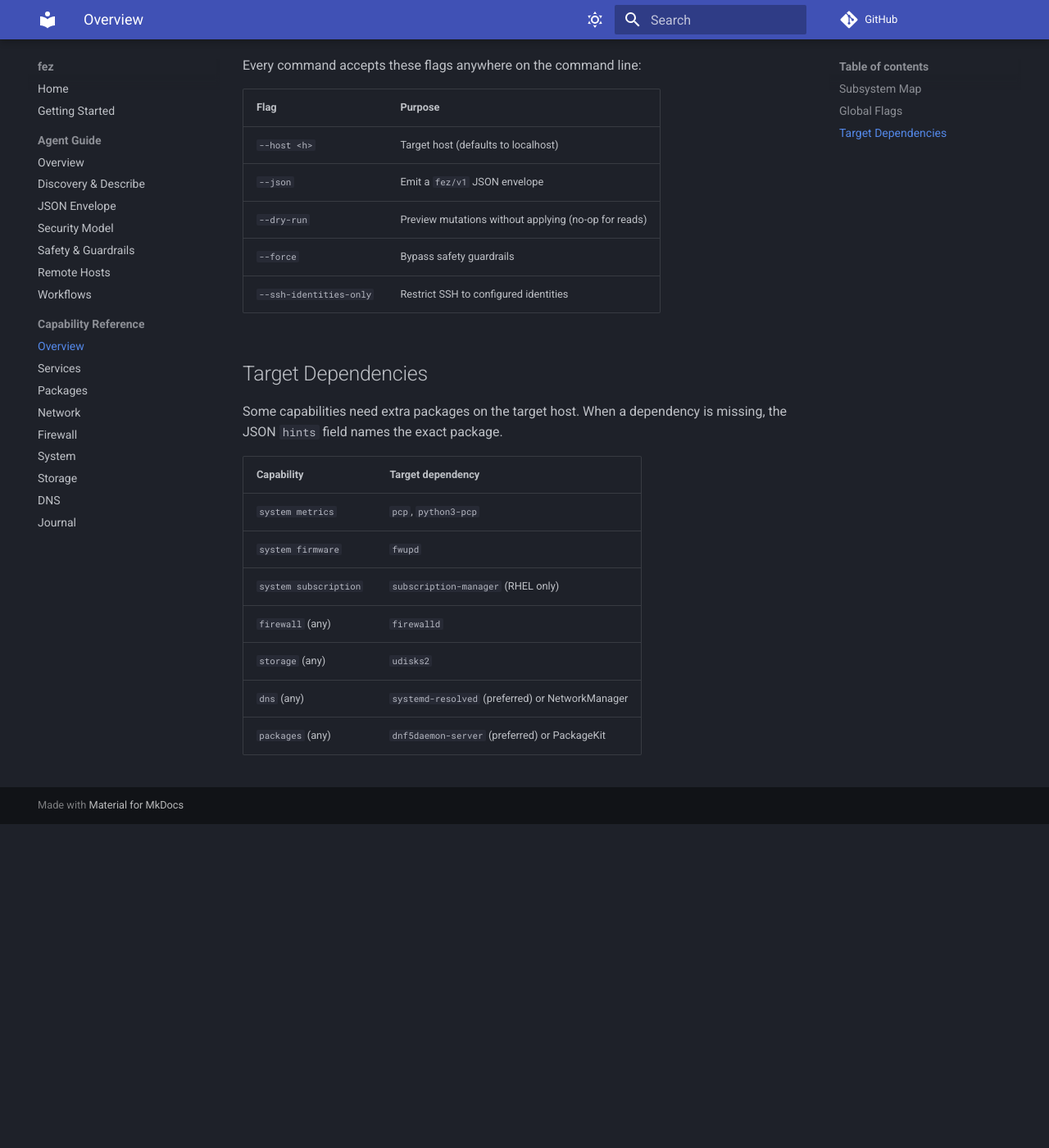
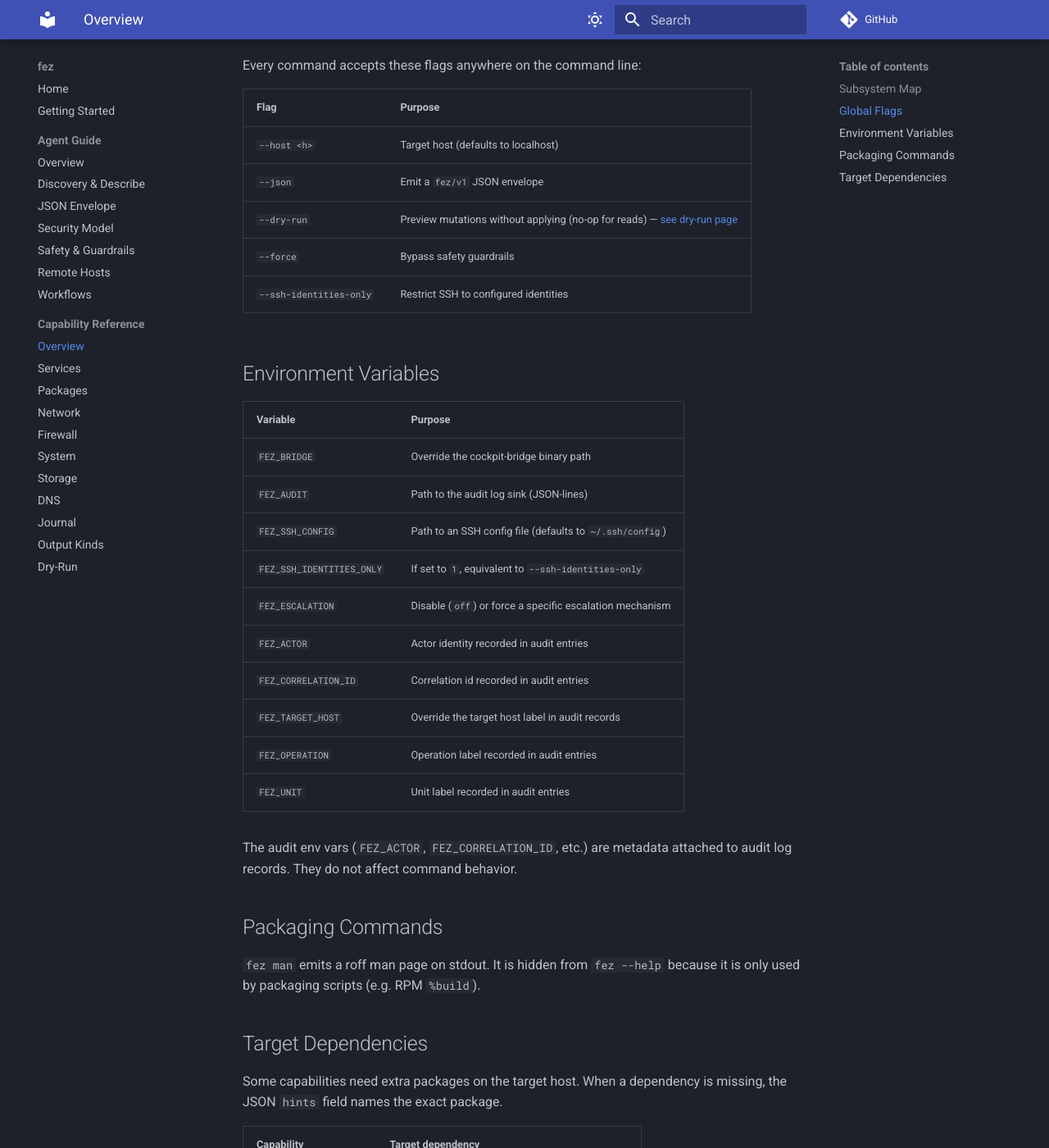
Before and after one commit to major/fez, an MkDocs documentation site: the page built from docs/reference/index.md, in a window 1280 px wide and 1400 px high, scrolled down 951 px. Shown: the whole window at 82% size. Built offline with MkDocs 1.6.1 and Material for MkDocs 9.7.7, drawn with Linux system fonts in a browser that asks for light colours; comment, search, counter and statistics services are not loaded; before the commit the page ends 1956 px from its top, so only the background shows below that.

Commit message:
docs: add output kind catalog and dry-run semantics
- Catalog every fez/v1 envelope kind with producing command and data shape

- Document --dry-run behavior per command and PackagePlan structure

- Add environment variable table and fez man packaging note to reference index

Signed-off-by: Major Hayden <major@mhtx.net>

```diff
--- a/docs/reference/index.md
+++ b/docs/reference/index.md
@@ -23,9 +23,32 @@
 |------|---------|
 | `--host <h>` | Target host (defaults to localhost) |
 | `--json` | Emit a `fez/v1` JSON envelope |
-| `--dry-run` | Preview mutations without applying (no-op for reads) |
+| `--dry-run` | Preview mutations without applying (no-op for reads) — [see dry-run page](dry-run.md) |
 | `--force` | Bypass safety guardrails |
 | `--ssh-identities-only` | Restrict SSH to configured identities |
+
+## Environment Variables
+
+| Variable | Purpose |
+|----------|---------|
+| `FEZ_BRIDGE` | Override the cockpit-bridge binary path |
+| `FEZ_AUDIT` | Path to the audit log sink (JSON-lines) |
+| `FEZ_SSH_CONFIG` | Path to an SSH config file (defaults to `~/.ssh/config`) |
+| `FEZ_SSH_IDENTITIES_ONLY` | If set to `1`, equivalent to `--ssh-identities-only` |
+| `FEZ_ESCALATION` | Disable (`off`) or force a specific escalation mechanism |
+| `FEZ_ACTOR` | Actor identity recorded in audit entries |
+| `FEZ_CORRELATION_ID` | Correlation id recorded in audit entries |
+| `FEZ_TARGET_HOST` | Override the target host label in audit records |
+| `FEZ_OPERATION` | Operation label recorded in audit entries |
+| `FEZ_UNIT` | Unit label recorded in audit entries |
+
+The audit env vars (`FEZ_ACTOR`, `FEZ_CORRELATION_ID`, etc.) are metadata
+attached to audit log records. They do not affect command behavior.
+
+## Packaging Commands
+
+`fez man` emits a roff man page on stdout. It is hidden from `fez --help`
+because it is only used by packaging scripts (e.g. RPM `%build`).
 
 ## Target Dependencies
 
--- a/mkdocs.yml
+++ b/mkdocs.yml
@@ -41,3 +41,5 @@
       - Storage: reference/storage.md
       - DNS: reference/dns.md
       - Journal: reference/journal.md
+      - Output Kinds: reference/output-kinds.md
+      - Dry-Run: reference/dry-run.md
```
Also changed, not shown: docs/reference/dry-run.md (added, +102 -0 lines), docs/reference/output-kinds.md (added, +94 -0 lines).
